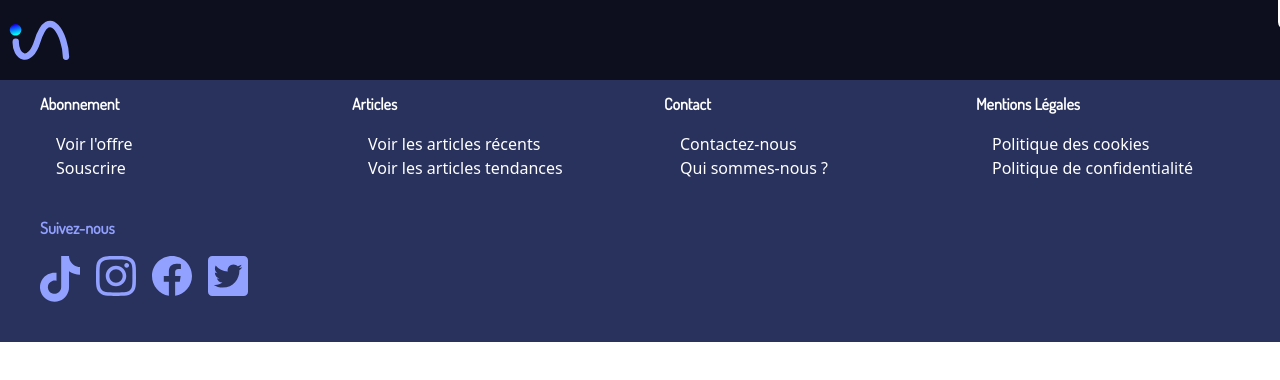
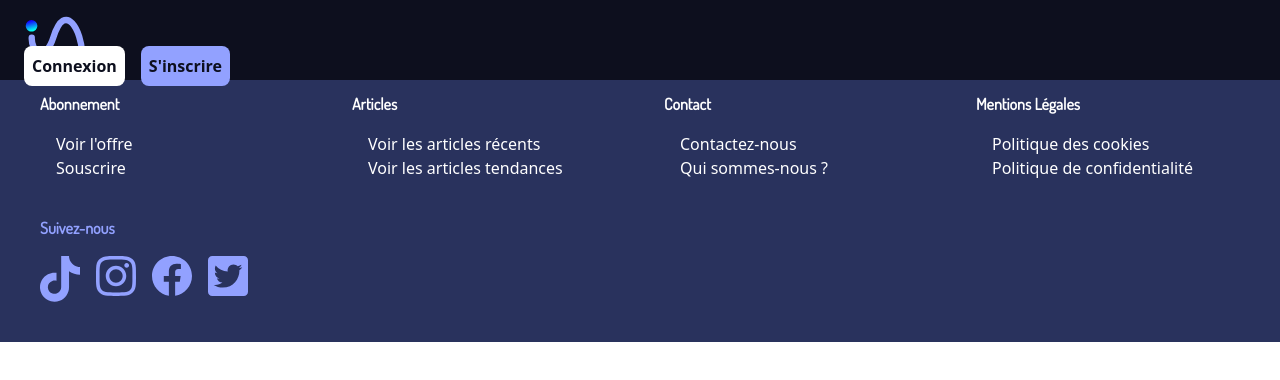
Before and after one commit to marionmura/ProjetS2_marion_yann_aline, a Vue app: page / in a window 1280 px wide. Shown: the top 380 px of the page. Built offline with nearby package versions, Linux system fonts and the light colour scheme.

Commit message:
header ok trop bien !

```diff
--- a/src/components/HeaderPage.vue
+++ b/src/components/HeaderPage.vue
@@ -8,11 +8,11 @@ import {RouterLink} from 'vue-router'
 </script>
 
 <template >
-    <header class=" bg-noirbackground text-violet h-20 fixed z-10 flex w-full translate-y-0 items-stretch justify-between">
-        <div class="flex items-center justify-between px-2 ">
-            <RouterLink class="justify-self-start" to="/index"><IAmateurlogo/></RouterLink>
+    <header class="p-4 bg-noirbackground text-violet h-20 fixed z-10 w-full ">
+        <div class="flex justify-between items-center px-2 ">
+            <RouterLink class="" to="/index"><IAmateurlogo/></RouterLink>
 
-            <div class="flex items-center justify-self-end lg:hidden">
+            <div class="flex items-center gap-4 lg:hidden">
                 <RouterLink to="/Connexion"><Usericon/></RouterLink>
 
                 <button class="relative z-10 h-4 w-6 flex flex-col justify-between lg:hidden"
--- a/src/pages/Connexion.vue
+++ b/src/pages/Connexion.vue
@@ -8,8 +8,6 @@
 );
 
 </script> -->
-
-
 
 
 <template>
```
Lines whose indentation alone changed are shown as unchanged.
